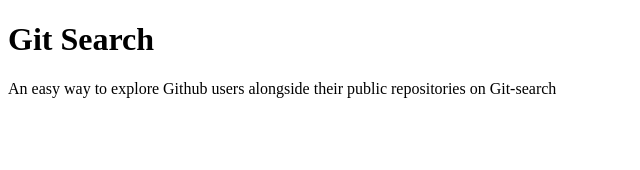
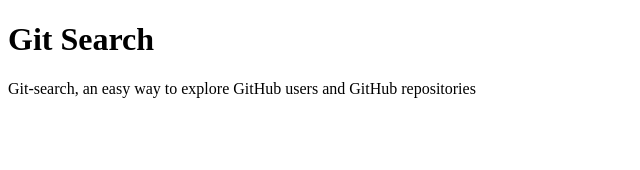
Before and after one commit to Nyambura23/Git-search, an Angular app: page / in a window 1280 px wide. Shown: the top 170 px of the page, without its empty margins (0-640 px from the left). Built offline with nearby package versions, Linux system fonts and the light colour scheme.

Commit message:
add user service

```diff
--- a/src/app/app.component.html
+++ b/src/app/app.component.html
@@ -1,4 +1,4 @@
 <div>
   <h1>Git Search</h1>
-  <p> An easy way to explore Github users alongside their public repositories on {{ title}}   </p>
+  <p> {{ title}}, an easy way to explore GitHub users and GitHub repositories  </p>
 </div>
```
Also changed, not shown: src/app/user.service.ts (added, +9 -0 lines), 1 other file (tests, documents, lock files or other folders).
